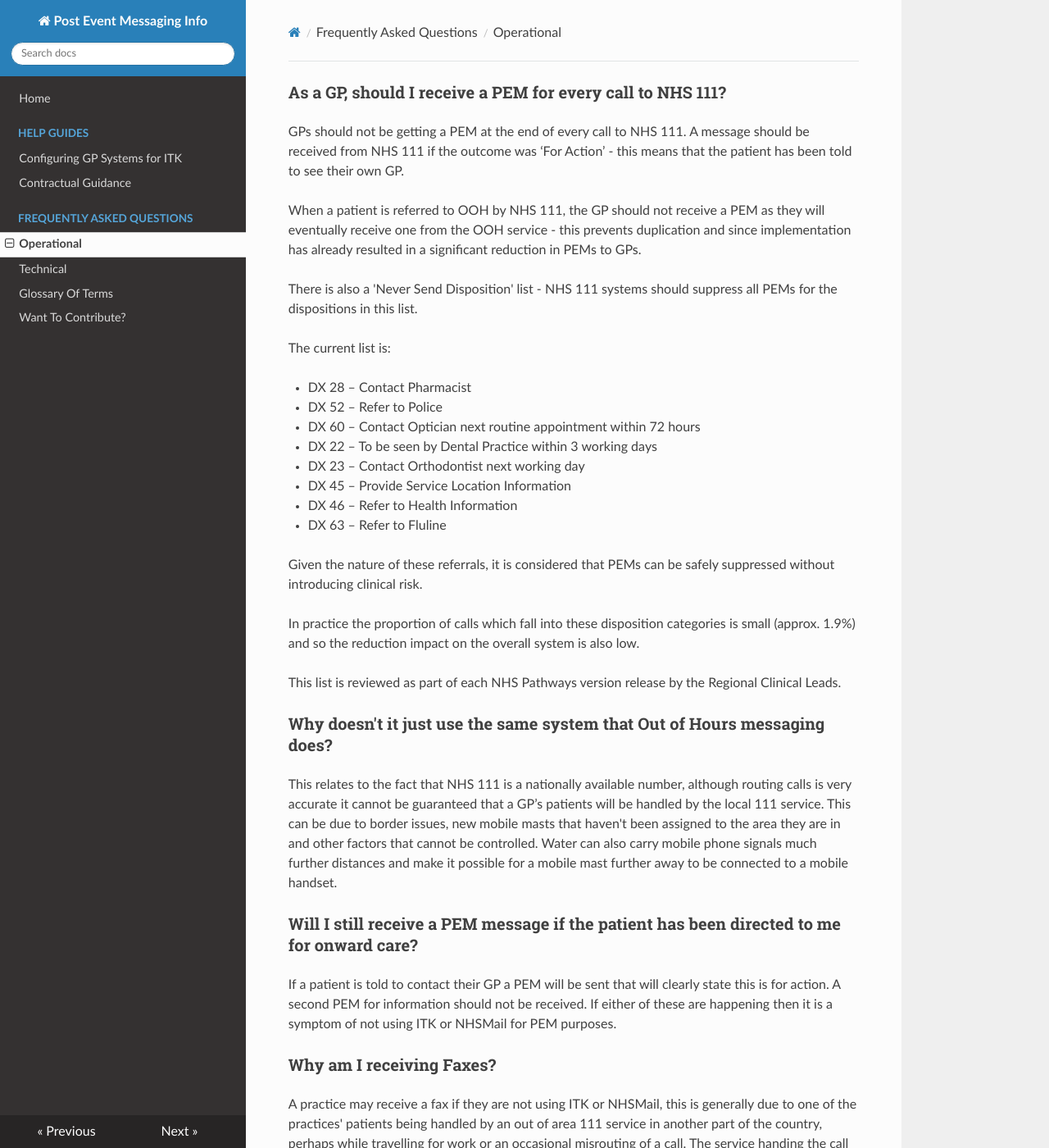
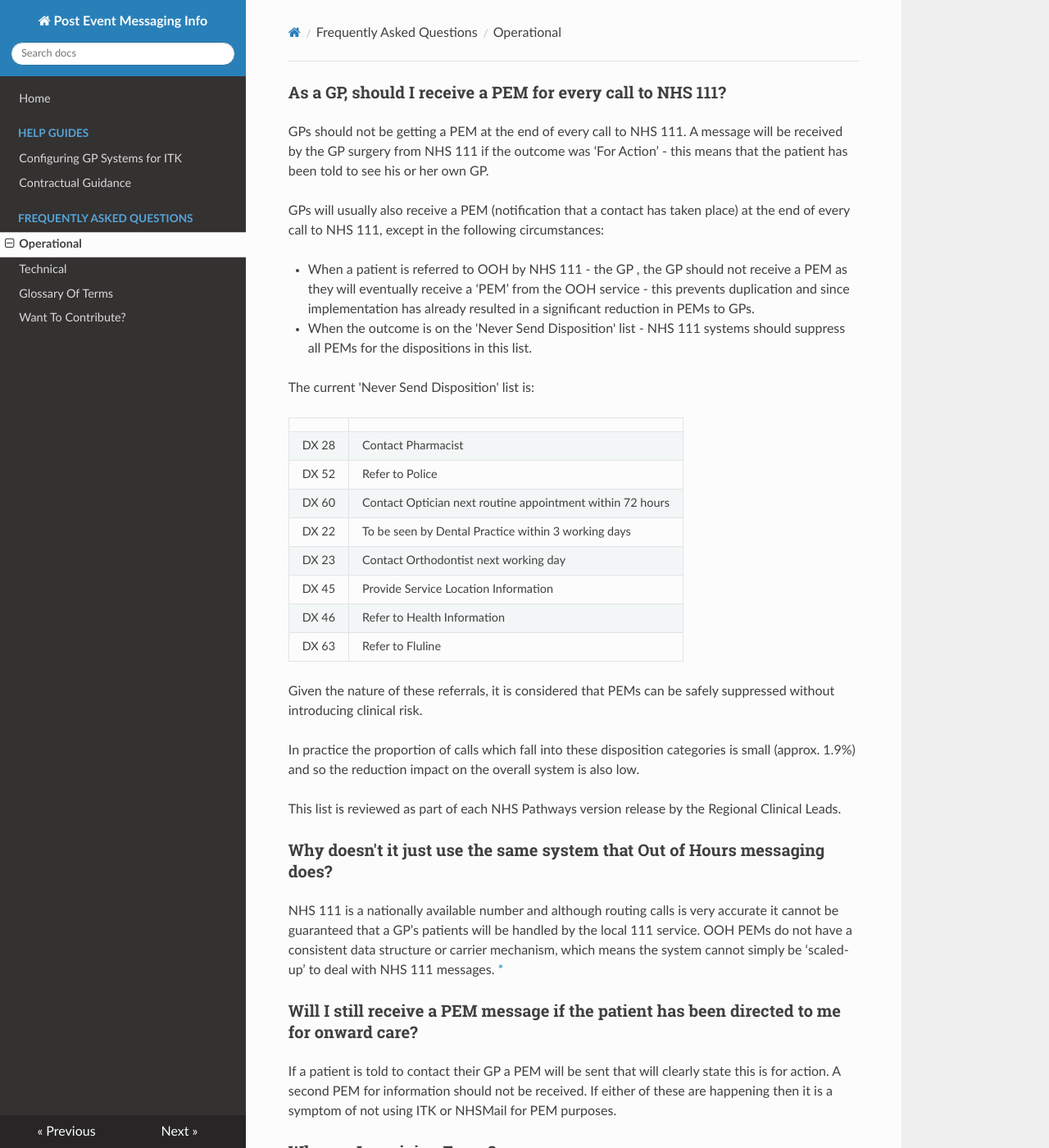
Before and after one commit to lexijax/posteventmessaginginfo, an MkDocs documentation site: the page built from docs/operational_faq.md, in a window 1280 px wide and 1400 px high. Shown: the whole window at 82% size. Built offline with MkDocs 1.6.1, drawn with Linux system fonts in a browser that asks for light colours; nearby versions of some CDN libraries; old or Windows-style settings are respelled for this version of MkDocs; some of the changed text lies outside the part shown.

Commit message:
Some updates following feedback

```diff
--- a/docs/operational_faq.md
+++ b/docs/operational_faq.md
@@ -1,21 +1,25 @@
 ### As a GP, should I receive a PEM for every call to NHS 111?
 
-GPs should not be getting a PEM at the end of every call to NHS 111. A message should be received from NHS 111 if the outcome was ‘For Action’ - this means that the patient has been told to see their own GP.
+GPs should not be getting a PEM at the end of every call to NHS 111. A message will be received by the GP surgery from NHS 111 if the outcome was ‘For Action’ - this means that the patient has been told to see his or her own GP.
 
-When a patient is referred to OOH by NHS 111, the GP should not receive a PEM as they will eventually receive one from the OOH service - this prevents duplication and since implementation has already resulted in a significant reduction in PEMs to GPs.
+GPs will usually also receive a PEM (notification that a contact has taken place) at the end of every call to NHS 111, except in the following circumstances:
 
-There is also a 'Never Send Disposition' list - NHS 111 systems should suppress all PEMs for the dispositions in this list.
+* When a patient is referred to OOH by NHS 111 - the GP , the GP should not receive a PEM as they will eventually receive a ‘PEM’ from the OOH service - this prevents duplication and since implementation has already resulted in a significant reduction in PEMs to GPs.
 
-The current list is:
+* When the outcome is on the 'Never Send Disposition' list - NHS 111 systems should suppress all PEMs for the dispositions in this list.
 
-* DX 28 – Contact Pharmacist
-* DX 52 – Refer to Police
-* DX 60 – Contact Optician next routine appointment within 72 hours
-* DX 22 – To be seen by Dental Practice within 3 working days
-* DX 23 – Contact Orthodontist next working day
-* DX 45 – Provide Service Location Information
-* DX 46 – Refer to Health Information
-* DX 63 – Refer to Fluline
+The current 'Never Send Disposition' list is:
+
+|||
+|-|-|
+|DX 28|Contact Pharmacist|
+|DX 52|Refer to Police|
+|DX 60|Contact Optician next routine appointment within 72 hours|
+|DX 22|To be seen by Dental Practice within 3 working days|
+|DX 23|Contact Orthodontist next working day|
+|DX 45|Provide Service Location Information|
+|DX 46|Refer to Health Information|
+|DX 63|Refer to Fluline|
 
 Given the nature of these referrals, it is considered that PEMs can be safely suppressed without introducing clinical risk.
 
@@ -26,8 +30,7 @@ This list is reviewed as part of each NHS Pathways version release by the Region
 
 ### Why doesn't it just use the same system that Out of Hours messaging does?
 
-This relates to the fact that NHS 111 is a nationally available number, although routing calls is very accurate it cannot be guaranteed that a GP’s patients will be handled by the local 111 service. This can be due to border issues, new mobile masts that haven't been assigned to the area they are in and other factors that cannot be controlled. Water can also carry mobile phone signals much further distances and make it possible for a mobile mast further away to be connected to a mobile handset.
-
+NHS 111 is a nationally available number and although routing calls is very accurate it cannot be guaranteed that a GP’s patients will be handled by the local 111 service. OOH PEMs do not have a consistent data structure or carrier mechanism, which means the system cannot simply be ‘scaled-up’ to deal with NHS 111 messages. [\*](#footnote1)
 
 ### Will I still receive a PEM message if the patient has been directed to me for onward care?
 
@@ -45,6 +48,10 @@ Faxes can also occur in the odd event of a technical failure from local 111 serv
 
 Firstly if a practice is using ITK then all PEM will be consistent as every 111 service will adhere to it. In the event NHSMail is used then it is up to the sending service to render that message before it is trasmitted. The local version of that renderer may have deviated from the national standard, this is acceptable however services choosing to do this need to factor in they will be causing a variance problem to other practices around the country when dealing with our of area calls.
 
-Faxing is also locally determined and varies greatly across the country as it tends to have a multitude of local varience aligning with out of ours service requirements, systems also give the call handler choice so therefore isn't always system driven and can introduce user error into the equation.
+Faxing is also locally determined and varies greatly across the country as it tends to have a multitude of local variance aligning with out of ours service requirements, systems also give the call handler choice so therefore isn't always system driven and can introduce user error into the equation.
 
-Varience and choice is part of the fundamental standard, however it is best implimented after a message has been received via ITK as this will have no impact on any other service and is the recommended approach.
+Variance and choice is part of the fundamental standard however it is best implimented after a message has been received via ITK as this will have no impact on any other service and is the recommended approach.
+
+---
+
+<a name="footnote1">* </a> This can be due to border issues, new mobile masts that have not been correctly assigned to the correct area, and other factors which cannot be controlled. Water can also carry mobile phone signals much further distances and make it possible for a mobile mast further away to be connected to a mobile handset.
```
Also changed, not shown: docs/StandardContractExtract2015.md (+2 -1 lines), docs/glossary.md (+17 -3 lines), docs/technical_faq.md (+1 -1 lines).
